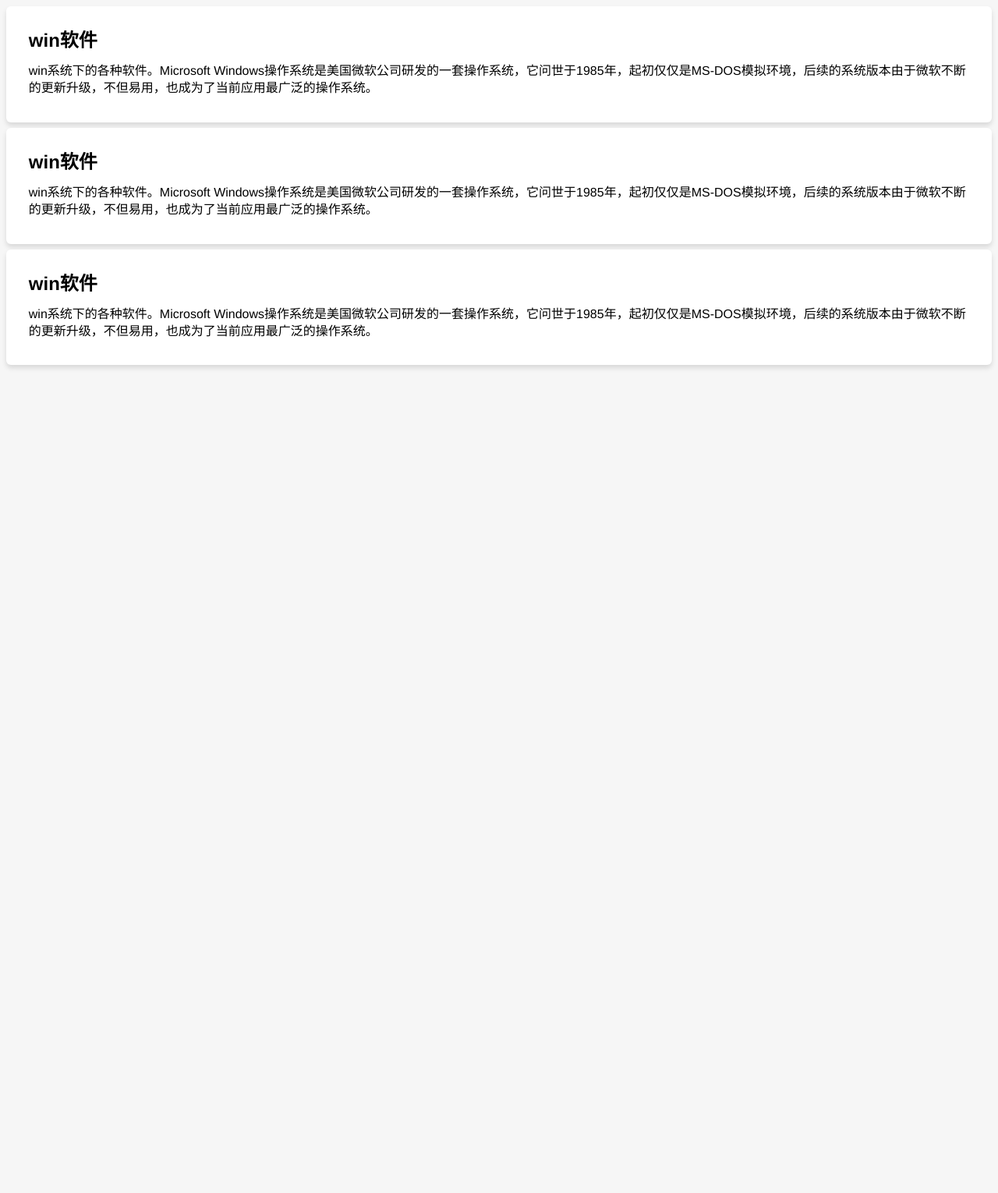
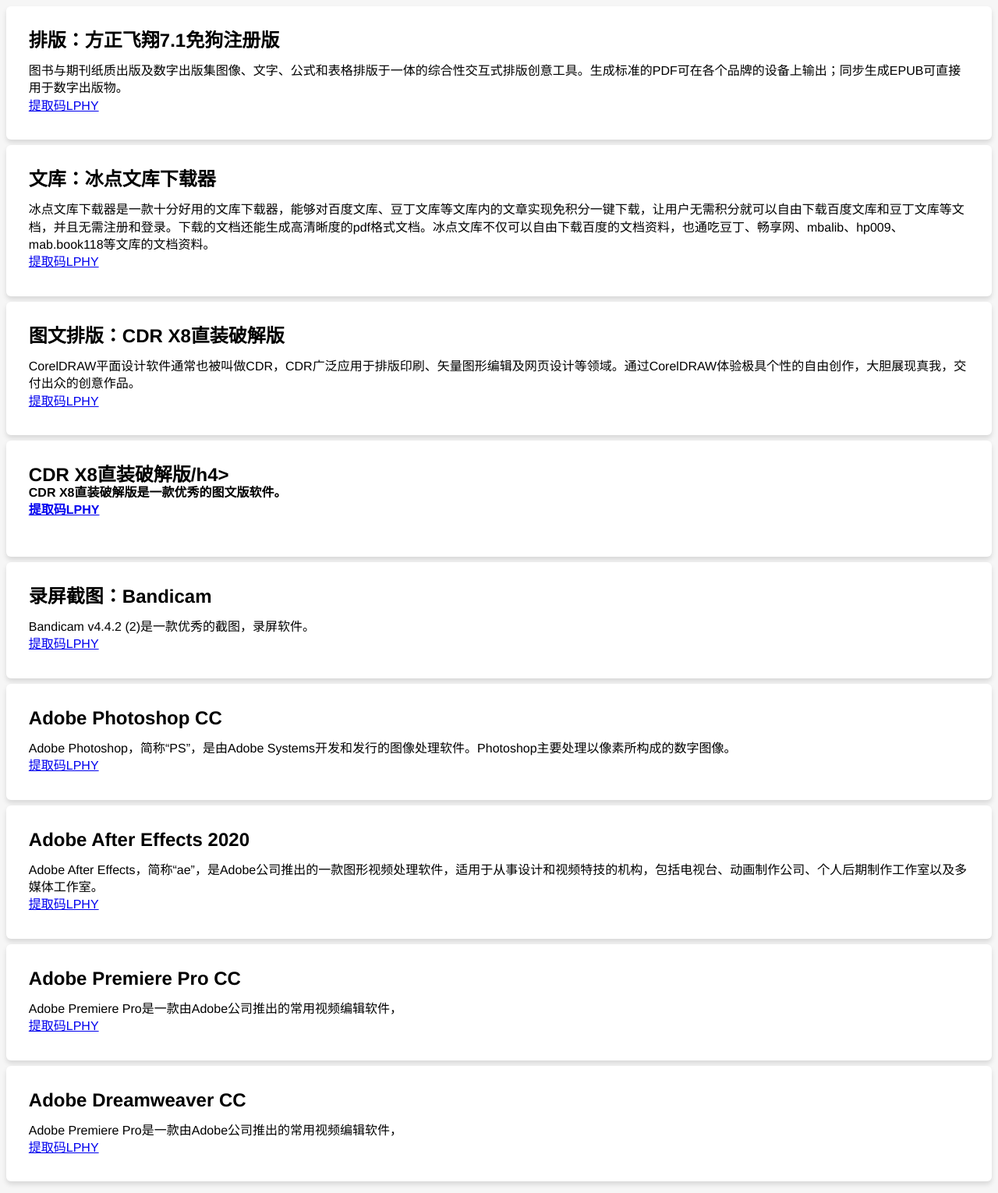
Before and after one commit to ShareHurricane/ShareHurricane, a plain HTML site: page 栏.html in a window 1280 px wide. Shown: the whole page at 78% size. Before the commit the page ends 800 px from the top, so only its background shows below. Drawn offline with Linux system fonts and the light colour scheme.

Commit message:
Add files via upload

```diff
--- a/栏.html
+++ b/栏.html
@@ -13,9 +13,10 @@
 
                 </div>
                 <div class="content">
-                  <h4>win软件</h4>
+                  <h4>排版：方正飞翔7.1免狗注册版</h4>
                   <div class="description">
-                    win系统下的各种软件。Microsoft Windows操作系统是美国微软公司研发的一套操作系统，它问世于1985年，起初仅仅是MS-DOS模拟环境，后续的系统版本由于微软不断的更新升级，不但易用，也成为了当前应用最广泛的操作系统。
+                    图书与期刊纸质出版及数字出版集图像、文字、公式和表格排版于一体的综合性交互式排版创意工具。生成标准的PDF可在各个品牌的设备上输出；同步生成EPUB可直接用于数字出版物。
+                    <br><a href="https://pan.baidu.com/s/1vREhFC7JTYeMHjR5Laj_Hw">提取码LPHY</a>
                   </div>
                 </div>
             </div>
@@ -25,9 +26,10 @@
 
               </div>
               <div class="content">
-                <h4>win软件</h4>
+                <h4>文库：冰点文库下载器</h4>
                 <div class="description">
-                  win系统下的各种软件。Microsoft Windows操作系统是美国微软公司研发的一套操作系统，它问世于1985年，起初仅仅是MS-DOS模拟环境，后续的系统版本由于微软不断的更新升级，不但易用，也成为了当前应用最广泛的操作系统。
+                  冰点文库下载器是一款十分好用的文库下载器，能够对百度文库、豆丁文库等文库内的文章实现免积分一键下载，让用户无需积分就可以自由下载百度文库和豆丁文库等文档，并且无需注册和登录。下载的文档还能生成高清晰度的pdf格式文档。冰点文库不仅可以自由下载百度的文档资料，也通吃豆丁、畅享网、mbalib、hp009、mab.book118等文库的文档资料。
+                  <br><a href="https://pan.baidu.com/s/19NrhcAAGFOMM1jgzFhDFow">提取码LPHY</a>
                 </div>
               </div>
            </div>
@@ -37,13 +39,89 @@
 
               </div>
               <div class="content">
-              <h4>win软件</h4>
+              <h4>图文排版：CDR X8直装破解版</h4>
               <div class="description">
-                win系统下的各种软件。Microsoft Windows操作系统是美国微软公司研发的一套操作系统，它问世于1985年，起初仅仅是MS-DOS模拟环境，后续的系统版本由于微软不断的更新升级，不但易用，也成为了当前应用最广泛的操作系统。
+                CorelDRAW平面设计软件通常也被叫做CDR，CDR广泛应用于排版印刷、矢量图形编辑及网页设计等领域。通过CorelDRAW体验极具个性的自由创作，大胆展现真我，交付出众的创意作品。
+                <br><a href="https://pan.baidu.com/s/1lMrZoOEAU7_qkQYaWazQWw">提取码LPHY</a>
               </div>
               </div>
            </div>
 
-        </body>
+
+           <div class="card">
+            <div class="image">
+
+            </div>
+            <div class="content">
+            <h4>CDR X8直装破解版/h4>
+            <div class="description">
+              CDR X8直装破解版是一款优秀的图文版软件。
+              <br><a href="https://pan.baidu.com/s/1YrLu8J146NiwTjN0yWFm5w">提取码LPHY</a>
+            </div>
+            </div>
+         </div>
+
+         <div class="card">
+          <div class="image">
+        </div>
+        <div class="content">
+        <h4>录屏截图：Bandicam</h4>
+        <div class="description">
+          Bandicam v4.4.2 (2)是一款优秀的截图，录屏软件。
+          <br><a href="https://pan.baidu.com/s/1LRjZxyBh7j605jsqUrX2gw">提取码LPHY</a>
+        </div>
+        </div>
+     </div>
+
+
+     <div class="card">
+      <div class="image">
+    </div>
+    <div class="content">
+    <h4>Adobe Photoshop CC</h4>
+    <div class="description">
+      Adobe Photoshop，简称“PS”，是由Adobe Systems开发和发行的图像处理软件。Photoshop主要处理以像素所构成的数字图像。
+      <br><a href="https://pan.baidu.com/s/16N02JpACxaMZZeIC6pRaVw">提取码LPHY</a>
+    </div>
+    </div>
+ </div>
+
+ <div class="card">
+  <div class="image">
+</div>
+<div class="content">
+<h4>Adobe After Effects 2020</h4>
+<div class="description">
+  Adobe After Effects，简称“ae”，是Adobe公司推出的一款图形视频处理软件，适用于从事设计和视频特技的机构，包括电视台、动画制作公司、个人后期制作工作室以及多媒体工作室。
+  <br><a href="https://pan.baidu.com/s/1F-7bF4RPqsWCsc0SDnc-Lg">提取码LPHY</a>
+</div>
+</div>
+</div>
+
+<div class="card">
+  <div class="image">
+</div>
+<div class="content">
+<h4>Adobe Premiere Pro CC</h4>
+<div class="description">
+  Adobe Premiere Pro是一款由Adobe公司推出的常用视频编辑软件，
+  <br><a href="https://pan.baidu.com/s/1V3Pu-TbEUJ4pI4GZEQmqNQ">提取码LPHY</a>
+</div>
+</div>
+</div>
+
+
+<div class="card">
+  <div class="image">
+  </div>
+<div class="content">
+  <h4>Adobe Dreamweaver CC</h4>
+  <div class="description">
+    Adobe Premiere Pro是一款由Adobe公司推出的常用视频编辑软件，
+    <br><a href="https://pan.baidu.com/s/1v3kKpL8TYYM_nAcHDQ2IRw">提取码LPHY</a>
+  </div>
+  </div>
+  </div>
+  </body>
 
 </html>
```
Also changed, not shown: 栏mac.html (+33 -4 lines), 软件栏.html (+7 -6 lines).
